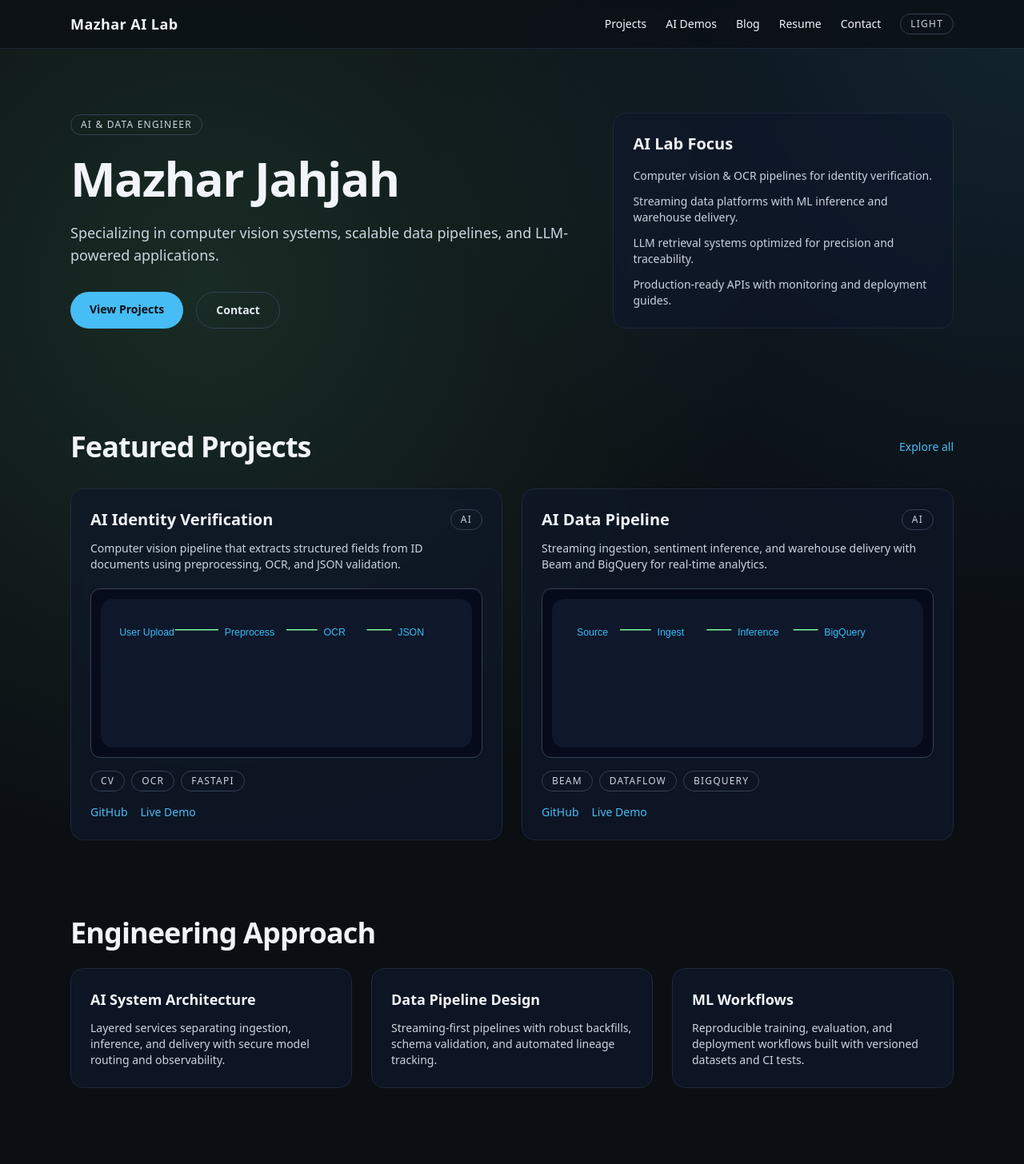
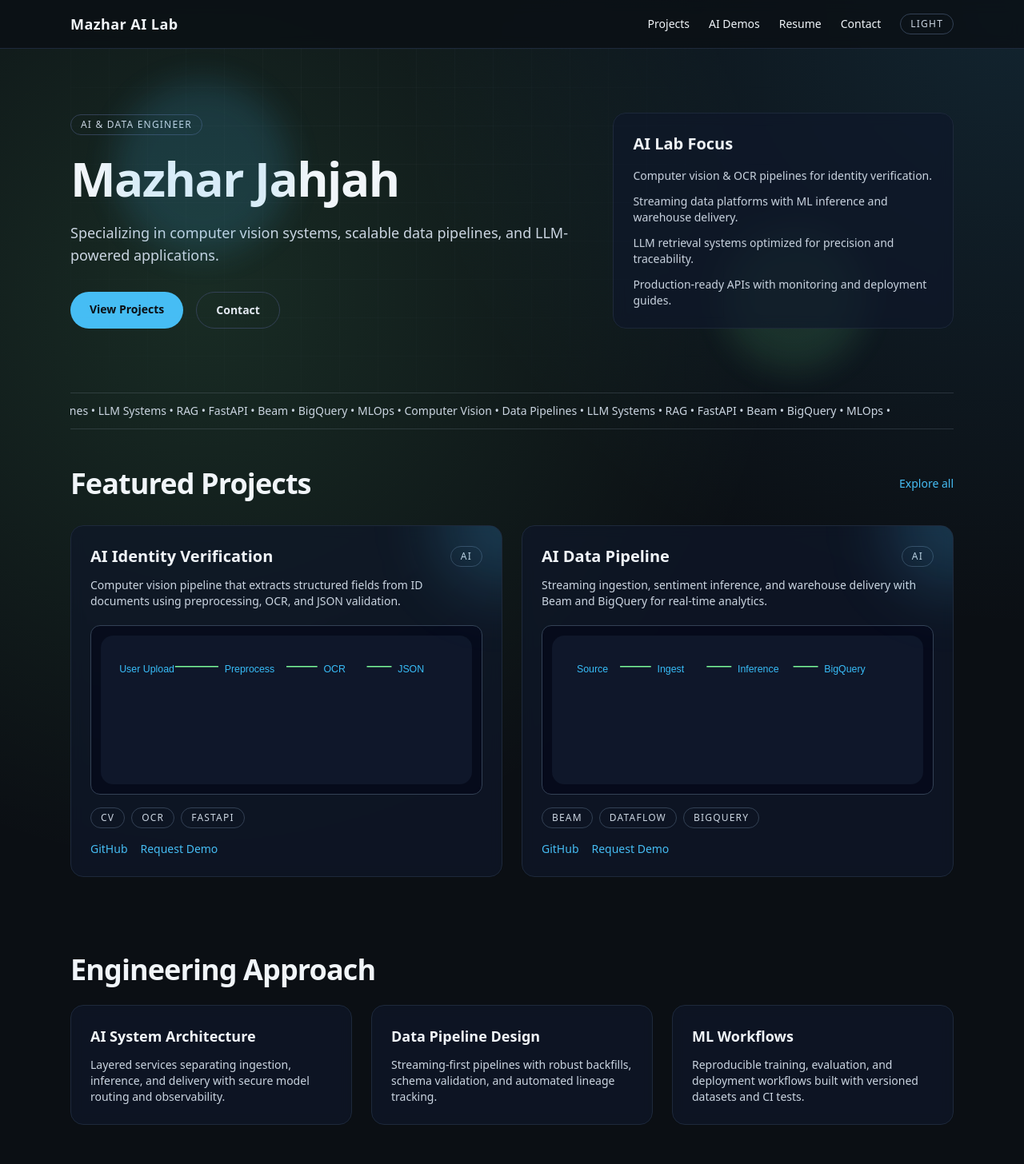
Before and after one commit to maz-is-blue/mazhar-ai-lab, a Next.js app in the folder portfolio-site/: page / in a window 1280 px wide. Shown: the top 1456 px of the page at 80% size. Built offline with nearby package versions, Linux system fonts and the light colour scheme.

Commit message:
Refresh portfolio UX and remove blog

```diff
--- a/portfolio-site/app/blog/page.js
+++ /dev/null
@@ -1,24 +0,0 @@
-export default function BlogPage() {
-  return (
-    <div className="mx-auto max-w-5xl px-6 py-16">
-      <h1 className="section-title">Technical Blog</h1>
-      <p className="mt-4 text-slate-300">
-        Engineering notes on computer vision, data systems, and LLM productionization.
-      </p>
-      <div className="mt-10 grid gap-6">
-        <article className="card p-6">
-          <h3 className="text-xl font-semibold">Designing Robust OCR Pipelines</h3>
-          <p className="mt-3 text-sm text-slate-300">Preprocessing, segmentation, and validation strategies for OCR accuracy.</p>
-        </article>
-        <article className="card p-6">
-          <h3 className="text-xl font-semibold">Streaming ML Inference at Scale</h3>
-          <p className="mt-3 text-sm text-slate-300">Patterns for Beam + Dataflow pipelines with real-time inference.</p>
-        </article>
-        <article className="card p-6">
-          <h3 className="text-xl font-semibold">RAG Architectures that Work</h3>
-          <p className="mt-3 text-sm text-slate-300">Embedding strategies, evaluation, and observability for retrieval systems.</p>
-        </article>
-      </div>
-    </div>
-  );
-}
--- a/portfolio-site/app/demos/page.js
+++ b/portfolio-site/app/demos/page.js
@@ -3,18 +3,18 @@ export default function DemosPage() {
     <div className="mx-auto max-w-6xl px-6 py-16">
       <h1 className="section-title">AI Demos</h1>
       <p className="mt-4 text-slate-300">
-        Live experiences for computer vision, RAG, and data pipeline inference.
+        Live experiences are being deployed. Contact me for private demo access.
       </p>
       <div className="mt-10 grid gap-6 md:grid-cols-2">
         <div className="card p-6">
           <h3 className="text-xl font-semibold">AI Identity Verification</h3>
           <p className="mt-3 text-sm text-slate-300">Gradio demo for ID extraction and structured JSON output.</p>
-          <a className="link mt-4 inline-block" href="https://huggingface.co/spaces/mazharjahjah/ai-id-verification" target="_blank">Launch Demo</a>
+          <span className="mt-4 inline-block text-xs uppercase tracking-widest text-slate-400">Coming soon</span>
         </div>
         <div className="card p-6">
           <h3 className="text-xl font-semibold">RAG Document Assistant</h3>
           <p className="mt-3 text-sm text-slate-300">Streamlit demo for question answering over uploaded PDFs.</p>
-          <a className="link mt-4 inline-block" href="https://huggingface.co/spaces/mazharjahjah/rag-document-assistant" target="_blank">Launch Demo</a>
+          <span className="mt-4 inline-block text-xs uppercase tracking-widest text-slate-400">Coming soon</span>
         </div>
       </div>
     </div>
--- a/portfolio-site/app/globals.css
+++ b/portfolio-site/app/globals.css
@@ -26,6 +26,24 @@ body {
   box-shadow: 0 12px 40px rgba(0,0,0,0.4);
 }
 
+.card::before {
+  content: "";
+  position: absolute;
+  inset: 0;
+  border-radius: 1rem;
+  padding: 1px;
+  background: linear-gradient(120deg, rgba(70,189,244,0.4), rgba(124,252,154,0.2), transparent 60%);
+  -webkit-mask: linear-gradient(#000 0 0) content-box, linear-gradient(#000 0 0);
+  -webkit-mask-composite: xor;
+  mask-composite: exclude;
+  opacity: 0;
+  transition: opacity 0.3s ease;
+}
+
+.card:hover::before {
+  opacity: 1;
+}
+
 .project-grid {
   @apply grid gap-6 md:grid-cols-2;
 }
@@ -43,3 +61,55 @@ body {
 .link {
   @apply text-aurora hover:text-neon transition;
 }
+
+.orbit {
+  position: absolute;
+  inset: 0;
+  pointer-events: none;
+  opacity: 0.6;
+}
+
+.glow-orb {
+  position: absolute;
+  border-radius: 999px;
+  filter: blur(20px);
+  animation: float 8s ease-in-out infinite;
+}
+
+.glow-orb.one { width: 220px; height: 220px; background: rgba(70,189,244,0.25); top: 10%; left: 5%; }
+.glow-orb.two { width: 180px; height: 180px; background: rgba(124,252,154,0.2); bottom: 5%; right: 10%; animation-delay: 2s; }
+
+.marquee {
+  overflow: hidden;
+  white-space: nowrap;
+  border-top: 1px solid rgba(148,163,184,0.2);
+  border-bottom: 1px solid rgba(148,163,184,0.2);
+}
+
+.marquee span {
+  display: inline-block;
+  padding: 12px 0;
+  animation: marquee 18s linear infinite;
+}
+
+@keyframes marquee {
+  0% { transform: translateX(0%); }
+  100% { transform: translateX(-50%); }
+}
+
+.grid-bg {
+  position: relative;
+}
+
+.grid-bg::after {
+  content: "";
+  position: absolute;
+  inset: 0;
+  background-image:
+    linear-gradient(rgba(148,163,184,0.08) 1px, transparent 1px),
+    linear-gradient(90deg, rgba(148,163,184,0.08) 1px, transparent 1px);
+  background-size: 48px 48px;
+  mask-image: radial-gradient(circle at 30% 20%, #000 0%, transparent 70%);
+  pointer-events: none;
+  opacity: 0.6;
+}
--- a/portfolio-site/app/page.js
+++ b/portfolio-site/app/page.js
@@ -7,7 +7,7 @@ const projects = [
     description: 'Computer vision pipeline that extracts structured fields from ID documents using preprocessing, OCR, and JSON validation.',
     diagram: '/diagrams/id-verification.svg',
     github: 'https://github.com/mazharjahjah/ai-id-verification',
-    demo: 'https://huggingface.co/spaces/mazharjahjah/ai-id-verification',
+    demo: '/contact',
     tags: ['CV', 'OCR', 'FastAPI']
   },
   {
@@ -15,7 +15,7 @@ const projects = [
     description: 'Streaming ingestion, sentiment inference, and warehouse delivery with Beam and BigQuery for real-time analytics.',
     diagram: '/diagrams/data-pipeline.svg',
     github: 'https://github.com/mazharjahjah/ai-data-pipeline',
-    demo: 'https://render.com/',
+    demo: '/contact',
     tags: ['Beam', 'Dataflow', 'BigQuery']
   },
   {
@@ -23,7 +23,7 @@ const projects = [
     description: 'Retrieval-augmented QA system for PDFs with chunking, embeddings, and vector search to power LLM answers.',
     diagram: '/diagrams/rag-assistant.svg',
     github: 'https://github.com/mazharjahjah/rag-document-assistant',
-    demo: 'https://huggingface.co/spaces/mazharjahjah/rag-document-assistant',
+    demo: '/contact',
     tags: ['LLM', 'FAISS', 'LangChain']
   },
   {
@@ -31,7 +31,7 @@ const projects = [
     description: 'Personalized travel ranking engine built with Django, scikit-learn, and a REST API for client integration.',
     diagram: '/diagrams/travel-recommender.svg',
     github: 'https://github.com/mazharjahjah/travel-ai-recommender',
-    demo: 'https://render.com/',
+    demo: '/contact',
     tags: ['Django', 'ML', 'Postgres']
   }
 ];
@@ -39,7 +39,11 @@ const projects = [
 export default function HomePage() {
   return (
     <div className="mx-auto max-w-6xl px-6">
-      <section className="py-20">
+      <section className="py-20 grid-bg">
+        <div className="orbit">
+          <div className="glow-orb one" />
+          <div className="glow-orb two" />
+        </div>
         <div className="grid gap-10 lg:grid-cols-[1.2fr_0.8fr] lg:items-center">
           <div>
             <span className="tag">AI & Data Engineer</span>
@@ -68,6 +72,13 @@ export default function HomePage() {
             </ul>
           </div>
         </div>
+      </section>
+
+      <section className="marquee text-sm text-slate-300">
+        <span>
+          Computer Vision • Data Pipelines • LLM Systems • RAG • FastAPI • Beam • BigQuery • MLOps •
+          Computer Vision • Data Pipelines • LLM Systems • RAG • FastAPI • Beam • BigQuery • MLOps •
+        </span>
       </section>
 
       <section className="py-12">
--- a/portfolio-site/app/projects/page.js
+++ b/portfolio-site/app/projects/page.js
@@ -6,7 +6,7 @@ const projects = [
     description: 'Computer vision pipeline that extracts structured fields from ID documents using preprocessing, OCR, and JSON validation.',
     diagram: '/diagrams/id-verification.svg',
     github: 'https://github.com/mazharjahjah/ai-id-verification',
-    demo: 'https://huggingface.co/spaces/mazharjahjah/ai-id-verification',
+    demo: '/contact',
     tags: ['CV', 'OCR', 'FastAPI']
   },
   {
@@ -14,7 +14,7 @@ const projects = [
     description: 'Streaming ingestion, sentiment inference, and warehouse delivery with Beam and BigQuery for real-time analytics.',
     diagram: '/diagrams/data-pipeline.svg',
     github: 'https://github.com/mazharjahjah/ai-data-pipeline',
-    demo: 'https://render.com/',
+    demo: '/contact',
     tags: ['Beam', 'Dataflow', 'BigQuery']
   },
   {
@@ -22,7 +22,7 @@ const projects = [
     description: 'Retrieval-augmented QA system for PDFs with chunking, embeddings, and vector search to power LLM answers.',
     diagram: '/diagrams/rag-assistant.svg',
     github: 'https://github.com/mazharjahjah/rag-document-assistant',
-    demo: 'https://huggingface.co/spaces/mazharjahjah/rag-document-assistant',
+    demo: '/contact',
     tags: ['LLM', 'FAISS', 'LangChain']
   },
   {
@@ -30,7 +30,7 @@ const projects = [
     description: 'Personalized travel ranking engine built with Django, scikit-learn, and a REST API for client integration.',
     diagram: '/diagrams/travel-recommender.svg',
     github: 'https://github.com/mazharjahjah/travel-ai-recommender',
-    demo: 'https://render.com/',
+    demo: '/contact',
     tags: ['Django', 'ML', 'Postgres']
   }
 ];
--- a/portfolio-site/components/NavBar.jsx
+++ b/portfolio-site/components/NavBar.jsx
@@ -11,7 +11,6 @@ export default function NavBar() {
         <div className="flex items-center gap-6 text-sm">
           <Link href="/projects" className="hover:text-aurora">Projects</Link>
           <Link href="/demos" className="hover:text-aurora">AI Demos</Link>
-          <Link href="/blog" className="hover:text-aurora">Blog</Link>
           <Link href="/resume" className="hover:text-aurora">Resume</Link>
           <Link href="/contact" className="hover:text-aurora">Contact</Link>
           <ThemeToggle />
--- a/portfolio-site/components/ProjectCard.jsx
+++ b/portfolio-site/components/ProjectCard.jsx
@@ -2,7 +2,9 @@ import Link from 'next/link';
 
 export default function ProjectCard({ title, description, diagram, github, demo, tags, delay }) {
   return (
-    <article className="card p-6 fade-up" style={{ animationDelay: `${delay}ms` }}>
+    <article className="card group p-6 fade-up relative overflow-hidden" style={{ animationDelay: `${delay}ms` }}>
+      <div className="absolute inset-0 opacity-0 transition duration-300 group-hover:opacity-100" />
+      <div className="pointer-events-none absolute -top-20 -right-20 h-40 w-40 rounded-full bg-aurora/20 blur-2xl" />
       <div className="flex items-center justify-between">
         <h3 className="text-xl font-semibold">{title}</h3>
         <span className="tag">AI</span>
@@ -18,7 +20,7 @@ export default function ProjectCard({ title, description, diagram, github, demo,
       </div>
       <div className="mt-4 flex gap-4 text-sm">
         <Link className="link" href={github} target="_blank">GitHub</Link>
-        <Link className="link" href={demo} target="_blank">Live Demo</Link>
+        <Link className="link" href={demo}>Request Demo</Link>
       </div>
     </article>
   );
```
